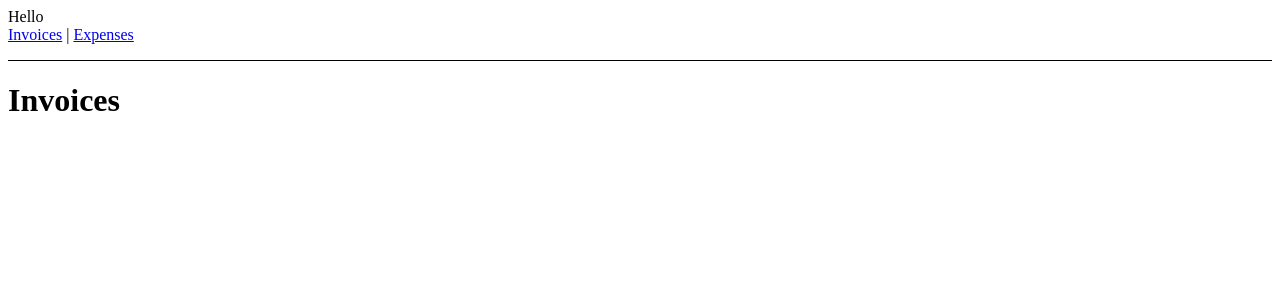
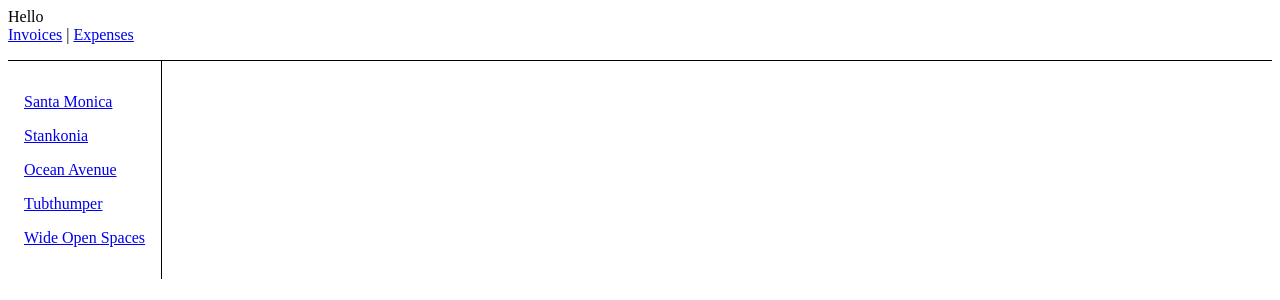
Before and after one commit to afshin4460/React-router-dom-with-reactapp.ir, a React (Create React App) app: page /invoices in a window 1280 px wide. Shown: the top 300 px of the page. Built offline with nearby package versions, Linux system fonts and the light colour scheme.

Commit message:
invoices added

```diff
--- a/src/components/invoices.jsx
+++ b/src/components/invoices.jsx
@@ -1,10 +1,21 @@
 import React from 'react';
+import {Link} from 'react-router-dom';
+import {getInvoices} from '../data';
 
 function Invoices() {
+    let invoices = getInvoices();
     return (
-        <>
-            <h1>Invoices</h1>
-        </>
+        <div style={{display: 'flex'}}>
+            <nav style={{borderRight: '1px solid', padding: '1rem'}}>
+                {
+                    invoices.map(invoice => (
+                        <Link key={invoice.number} to={`/invoices/${invoice.number}`} style={{display: 'block', margin: '1rem 0'}}>
+                            { invoice.name }
+                        </Link>
+                    ))
+                }
+            </nav>
+        </div>
     );
 }
 
--- /dev/null
+++ b/src/data.js
@@ -0,0 +1,36 @@
+let invoices = [
+    {
+      name: "Santa Monica",
+      number: 1995,
+      amount: "$10,800",
+      due: "12/05/1995"
+    },
+    {
+      name: "Stankonia",
+      number: 2000,
+      amount: "$8,000",
+      due: "10/31/2000"
+    },
+    {
+      name: "Ocean Avenue",
+      number: 2003,
+      amount: "$9,500",
+      due: "07/22/2003"
+    },
+    {
+      name: "Tubthumper",
+      number: 1997,
+      amount: "$14,000",
+      due: "09/01/1997"
+    },
+    {
+      name: "Wide Open Spaces",
+      number: 1998,
+      amount: "$4,600",
+      due: "01/27/2998"
+    }
+];
+
+export function getInvoices() {
+    return invoices;
+}
```
